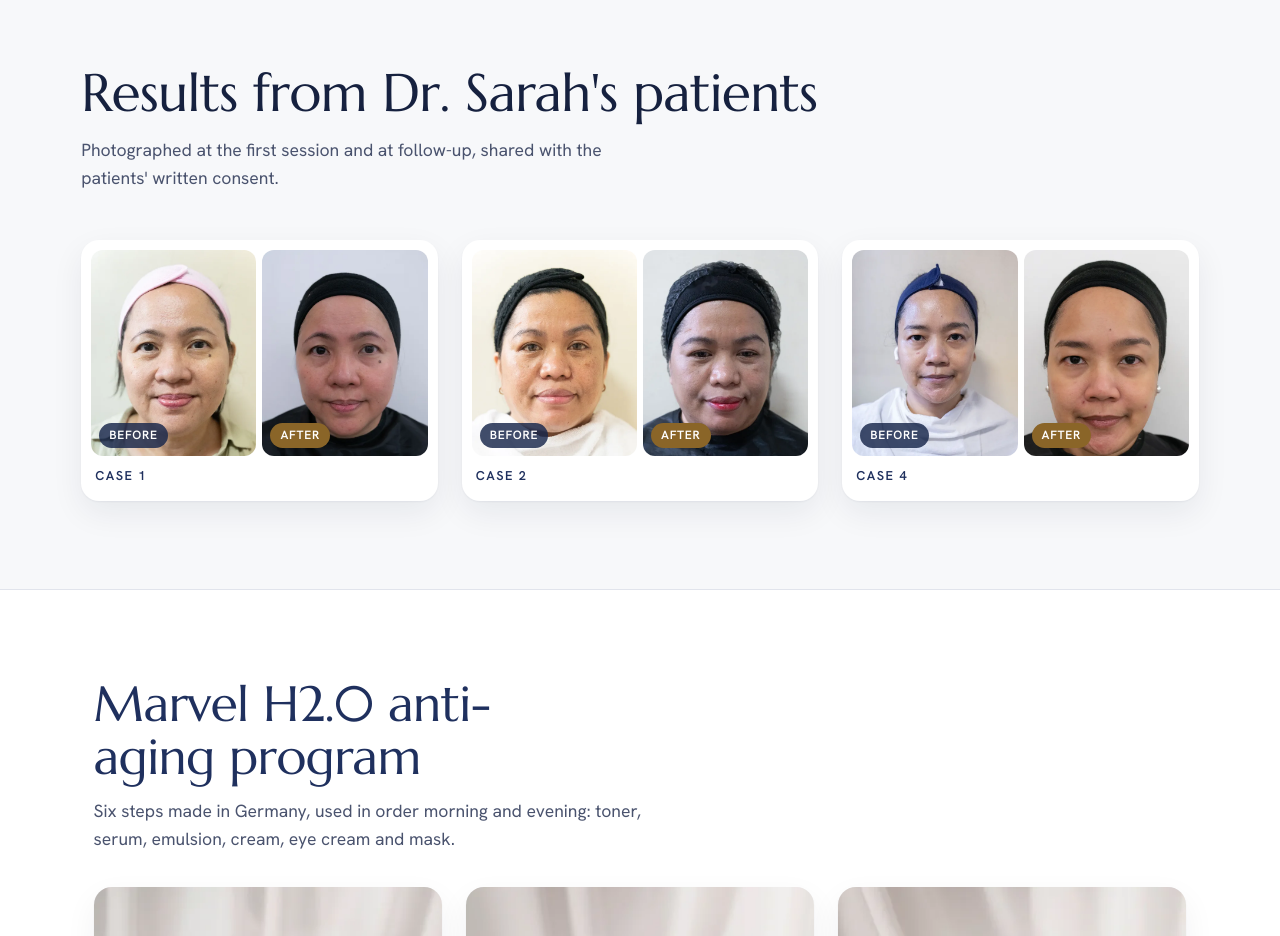
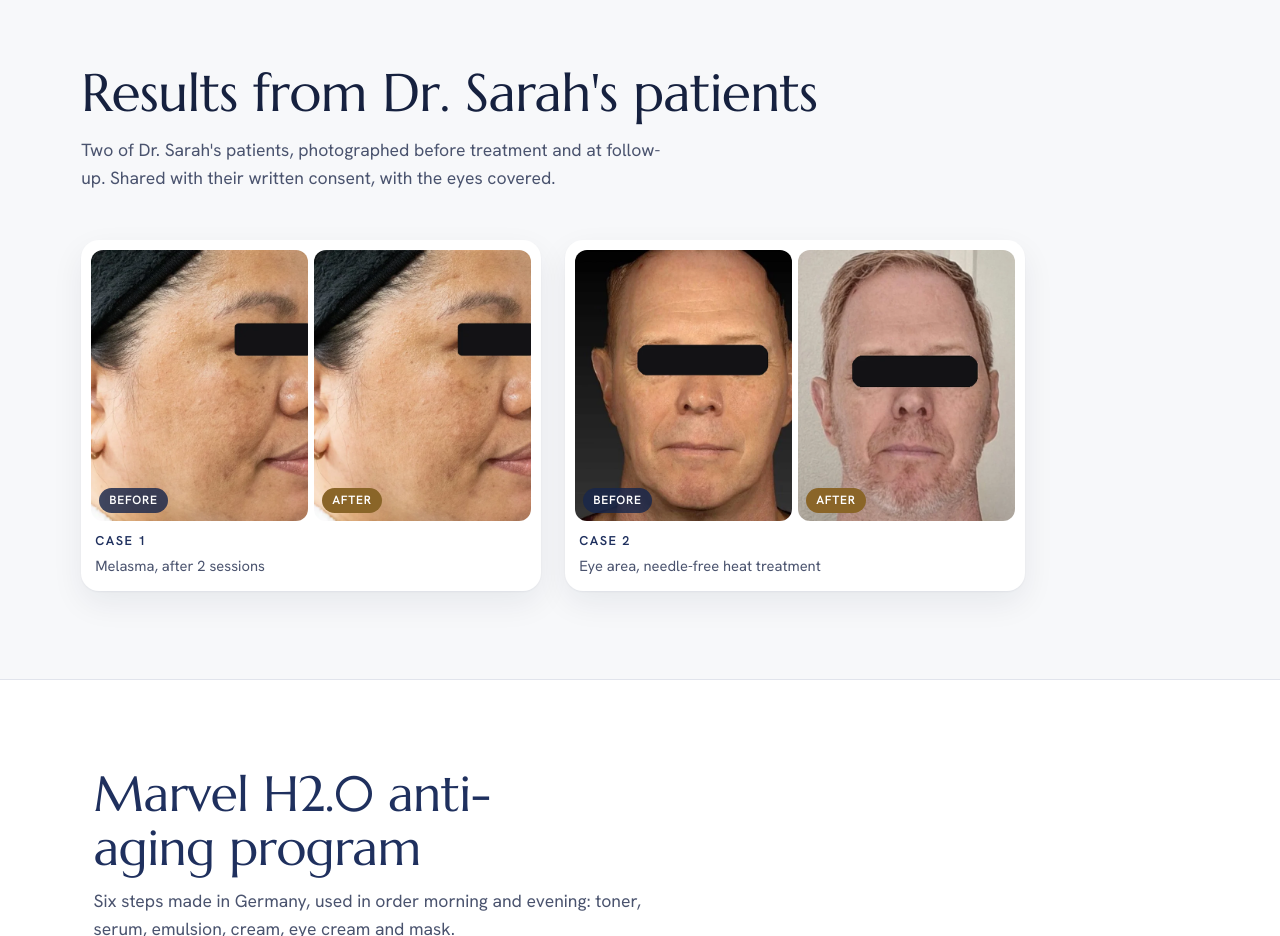
Before and after one commit to shinigami1235-creator/Alaga-aesthetics, a plain HTML site: page skin-concierge/index.html in a window 1280 px wide. Shown: the part 1440-2376 px from the top of the page. Drawn offline with Linux system fonts and the light colour scheme.

Commit message:
Skin Concierge results: two cases from Dr. Sarah's decks (melasma, Erik Jan's eye area), eyes covered
Co-Authored-By: Claude Opus 5.5 <noreply@anthropic.com>
Claude-Session: https://claude.ai/code/session_01MQWzxTygFoYCNJEMH8xMpo

```diff
--- a/assets/css/home.css
+++ b/assets/css/home.css
@@ -984,3 +984,5 @@ html.intro .home-logo { opacity: 0; }
 .case-pair figure + figure figcaption { background: #8A6528; }
 .case-no { display: block; margin: 10px 4px 0; font-size: .8rem; font-weight: 700; letter-spacing: .12em; text-transform: uppercase; color: #1F305E; }
 @media (max-width: 640px) { .academy .cross-art img[src*="sarah-corridor"] { object-position: 50% 52% !important; } }
+.cases-two { grid-template-columns: repeat(auto-fit, minmax(300px, 460px)); }
+.case-what { display: block; margin: 2px 4px 0; font-size: .92rem; color: #4A536E; }
--- a/skin-concierge/index.html
+++ b/skin-concierge/index.html
@@ -90,29 +90,24 @@
   <div class="wrap">
     <div class="sec-head">
       <h2 id="results-h">Results from Dr. Sarah's patients</h2>
-      <p>Photographed at the first session and at follow-up, shared with the patients' written consent.</p>
+      <p>Two of Dr. Sarah's patients, photographed before treatment and at follow-up. Shared with their written consent, with the eyes covered.</p>
     </div>
-    <ol class="cases-grid">
+    <ol class="cases-grid cases-two">
       <li class="case-card">
         <div class="case-pair">
-          <figure><img src="../assets/img/cases/case-1-before.webp" alt="Case 1, before" width="560" height="700" loading="lazy"><figcaption>Before</figcaption></figure>
-          <figure><img src="../assets/img/cases/case-1-after.webp" alt="Case 1, after" width="560" height="700" loading="lazy"><figcaption>After</figcaption></figure>
+          <figure><img src="../assets/img/cases/skin-1-before.webp" alt="Case 1, before" width="560" height="700" loading="lazy"><figcaption>Before</figcaption></figure>
+          <figure><img src="../assets/img/cases/skin-1-after.webp" alt="Case 1, after" width="560" height="700" loading="lazy"><figcaption>After</figcaption></figure>
         </div>
         <span class="case-no">Case 1</span>
+        <span class="case-what">Melasma, after 2 sessions</span>
       </li>
       <li class="case-card">
         <div class="case-pair">
-          <figure><img src="../assets/img/cases/case-2-before.webp" alt="Case 2, before" width="560" height="700" loading="lazy"><figcaption>Before</figcaption></figure>
-          <figure><img src="../assets/img/cases/case-2-after.webp" alt="Case 2, after" width="560" height="700" loading="lazy"><figcaption>After</figcaption></figure>
+          <figure><img src="../assets/img/cases/skin-2-before.webp" alt="Case 2, before" width="560" height="700" loading="lazy"><figcaption>Before</figcaption></figure>
+          <figure><img src="../assets/img/cases/skin-2-after.webp" alt="Case 2, after" width="560" height="700" loading="lazy"><figcaption>After</figcaption></figure>
         </div>
         <span class="case-no">Case 2</span>
-      </li>
-      <li class="case-card">
-        <div class="case-pair">
-          <figure><img src="../assets/img/cases/case-4-before.webp" alt="Case 4, before" width="560" height="700" loading="lazy"><figcaption>Before</figcaption></figure>
-          <figure><img src="../assets/img/cases/case-4-after.webp" alt="Case 4, after" width="560" height="700" loading="lazy"><figcaption>After</figcaption></figure>
-        </div>
-        <span class="case-no">Case 4</span>
+        <span class="case-what">Eye area, needle-free heat treatment</span>
       </li>
     </ol>
   </div>
```
Also changed, not shown: assets/img/cases/skin-1-after.webp (added), assets/img/cases/skin-1-before.webp (added), assets/img/cases/skin-2-after.webp (added), assets/img/cases/skin-2-before.webp (added).
